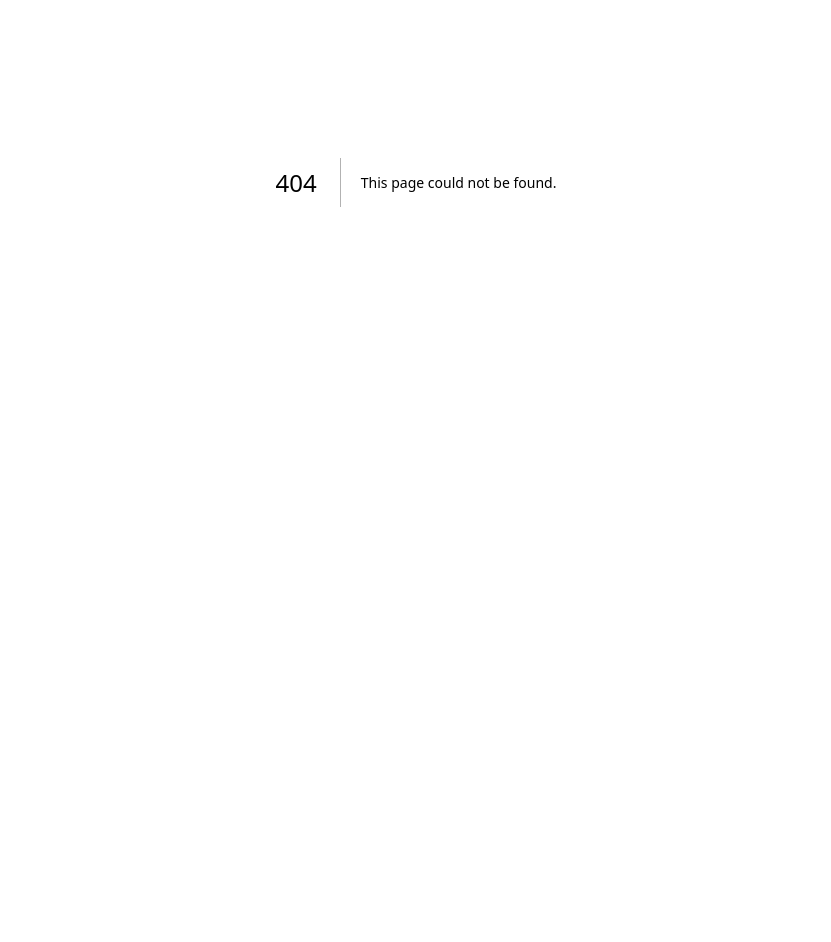
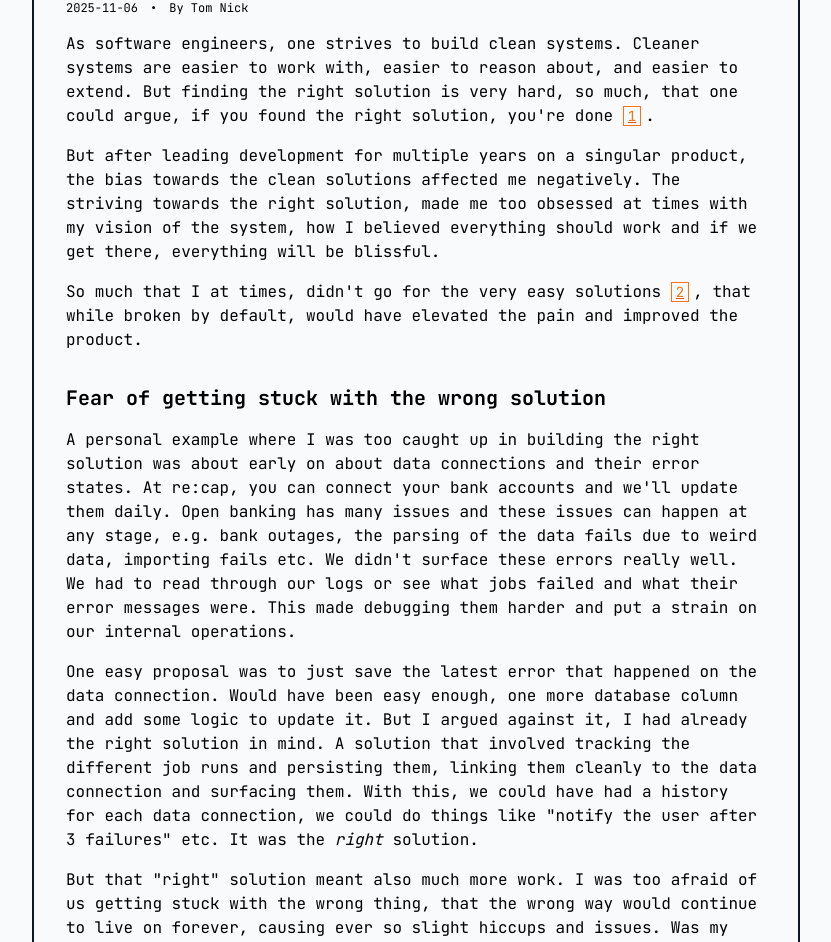
Before and after one commit to TN1ck/tn1ck.com, a Next.js app: page /blog/how-i-stopped-worrying-and-started-to-love-the-easy-fix in a window 1280 px wide. Before the commit this address had no page. Shown: the part 234-1176 px from the top of the page, without its empty margins (224-1055 px from the left). Before the commit the page ends 832 px from the top, so only its background shows below. Built offline with nearby package versions, Linux system fonts and the light colour scheme.

Commit message:
feat: how I stopped worrying and learned to love the easy fix

```diff
--- a/components/blog.tsx
+++ b/components/blog.tsx
@@ -39,7 +39,7 @@ const Footnotes = () => {
           <li key={index}>
             {footnote}
             <a
-              className="border px-1 text-orange-500 border-orange-500 no-underline"
+              className="border ml-2 px-1 text-orange-500 border-orange-500 no-underline"
               href={`#footnote-${index + 1}`}
             >
               {"<-"}
--- /dev/null
+++ b/pages/blog/how-i-stopped-worrying-and-started-to-love-the-easy-fix.tsx
@@ -0,0 +1,140 @@
+/* eslint-disable react/no-unescaped-entities */
+import { NextPage, Metadata } from "next"
+import Container from "../../components/container"
+import { Author, BlogContent } from "../../components/blog"
+import { Footnote } from "../../components/footnote"
+
+export const metadata = {
+  title: "How I stopped worrying and started to love the easy fix",
+  description:
+    "On the balance between perfect solutions and pragmatic fixes in software engineering",
+  date: "2025-11-06",
+  slug: "how-i-stopped-worrying-and-started-to-love-the-easy-fix",
+}
+
+const SimpleFixBlog: NextPage = () => {
+  return (
+    <Container activeId="blog">
+      <BlogContent metadata={metadata}>
+        <div className="overflow-hidden">
+          <p>
+            As software engineers, one strives to build clean systems. Cleaner
+            systems are easier to work with, easier to reason about, and easier
+            to extend. But finding the right solution is very hard, so much,
+            that one could argue, if you found the right solution, you're done{" "}
+            <Footnote>
+              A great post about how the right data models can shape your
+              product can be found at{" "}
+              <a
+                rel="noopener noreferrer"
+                target="_blank"
+                href="https://notes.mtb.xyz/p/your-data-model-is-your-destiny"
+              >
+                https://notes.mtb.xyz/p/your-data-model-is-your-destiny
+              </a>
+            </Footnote>
+            .
+          </p>
+          <p>
+            But after leading development for multiple years on a singular
+            product, the bias towards the clean solutions affected me
+            negatively. The striving towards the right solution, made me too
+            obsessed at times with my vision of the system, how I believed
+            everything should work and if we get there, everything will be
+            blissful.
+          </p>
+          <p>
+            So much that I at times, didn't go for the very easy solutions{" "}
+            <Footnote>
+              I use easy deliberately here instead of simple. As{" "}
+              <a
+                rel="noopener noreferrer"
+                target="_blank"
+                href="https://www.infoq.com/presentations/Simple-Made-Easy/"
+              >
+                simple is not easy
+              </a>{" "}
+              .
+            </Footnote>
+            , that while broken by default, would have elevated the pain and
+            improved the product.
+          </p>
+
+          <h2>Fear of getting stuck with the wrong solution</h2>
+          <p>
+            A personal example where I was too caught up in building the right
+            solution was about early on about data connections and their error
+            states. At re:cap, you can connect your bank accounts and we'll
+            update them daily. Open banking has many issues and these issues can
+            happen at any stage, e.g. bank outages, the parsing of the data
+            fails due to weird data, importing fails etc. We didn't surface
+            these errors really well. We had to read through our logs or see
+            what jobs failed and what their error messages were. This made
+            debugging them harder and put a strain on our internal operations.
+          </p>
+          <p>
+            One easy proposal was to just save the latest error that happened on
+            the data connection. Would have been easy enough, one more database
+            column and add some logic to update it. But I argued against it, I
+            had already the right solution in mind. A solution that involved
+            tracking the different job runs and persisting them, linking them
+            cleanly to the data connection and surfacing them. With this, we
+            could have had a history for each data connection, we could do
+            things like "notify the user after 3 failures" etc. It was the{" "}
+            <i>right</i> solution.
+          </p>
+          <p>
+            But that "right" solution meant also much more work. I was too
+            afraid of us getting stuck with the wrong thing, that the wrong way
+            would continue to live on forever, causing ever so slight hiccups
+            and issues. Was my fear founded? Somewhat, it can happen. Did my
+            hesitation slow down progress? Yes absolutely, as I only managed to
+            find the time to work on the right solution some months later.
+          </p>
+          <p>
+            As I shipped the right solution, I also realized that it is not much
+            different from the easy fix, at least on the surface. That I was far
+            too opinionated about my vision and it caused the product to contain
+            friction for longer than necessary.
+          </p>
+          <p>
+            Just because it's not the right solution doesn't mean it's not a
+            good solution for the moment, or that it has to stick around. Or
+            maybe it does and the whole feature is discarded anyway, making the
+            "good enough" solution the best solution as it allowed for faster
+            iteration.
+          </p>
+
+          <h2>The balance of opposing ideas</h2>
+          <p>
+            So in the end, this article does not advocate for hacks everywhere,
+            but to be open about them. To not get blocked by the perfect system.
+            As F. Scott Fitzgerald said,{" "}
+            <a
+              rel="noopener noreferrer"
+              target="_blank"
+              href="https://www.goodreads.com/quotes/22749-before-i-go-on-with-this-short-history-let-me"
+            >
+              "intelligence is the ability to hold two contradictory ideas in
+              the mind"
+            </a>
+            . Here we have "Building towards the right solution vs. making it
+            work now".
+          </p>
+          <p>
+            The key insight I've gained is that it is ok to steer away from ones
+            vision. That the moment you discard stop-gap solutions, reflect if
+            that's actually the best for the product. An easy fix is a pragmatic
+            step forward that delivers value immediately. You can always
+            refactor later when you have more context, more time, or when the
+            easy solution actually starts causing problems. Until then, ship the
+            easy fix and move on to the next problem. Just be diligent about not
+            creating a mess, clean up when it is causing issues.
+          </p>
+        </div>
+      </BlogContent>
+    </Container>
+  )
+}
+
+export default SimpleFixBlog
--- a/pages/blog/index.tsx
+++ b/pages/blog/index.tsx
@@ -9,10 +9,12 @@ import { metadata as hashCodeMetadata } from "./hashcode"
 import { metadata as howToGenerateSudokusMetadata } from "./how-to-generate-sudokus"
 import { metadata as footnotesMetadata } from "./footnotes-in-react"
 import { metadata as composableUIs } from "./composable-uis"
+import { metadata as howToStopWorryingAndLoveTheEasyFixMetadata } from "./how-i-stopped-worrying-and-started-to-love-the-easy-fix"
 import { BlogMetadata } from "../../components/blog"
 import Head from "next/head"
 
 const BLOG_ENTRIES: BlogMetadata[] = [
+  howToStopWorryingAndLoveTheEasyFixMetadata,
   composableUIs,
   footnotesMetadata,
   howToGenerateSudokusMetadata,
```
